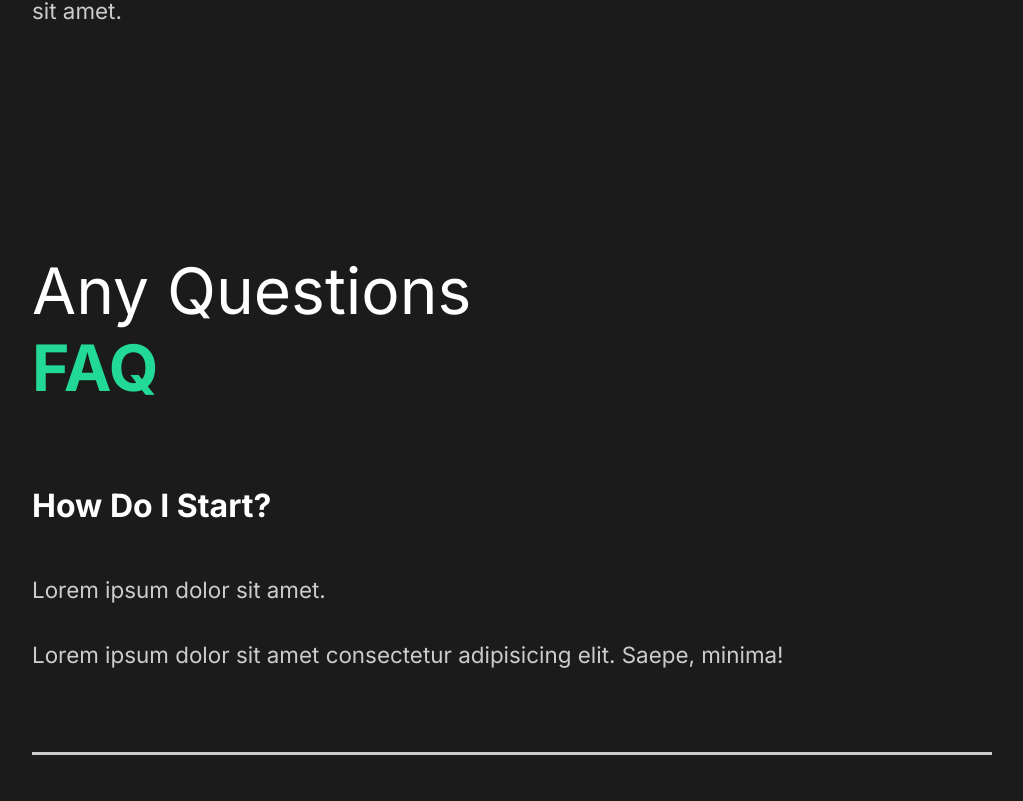
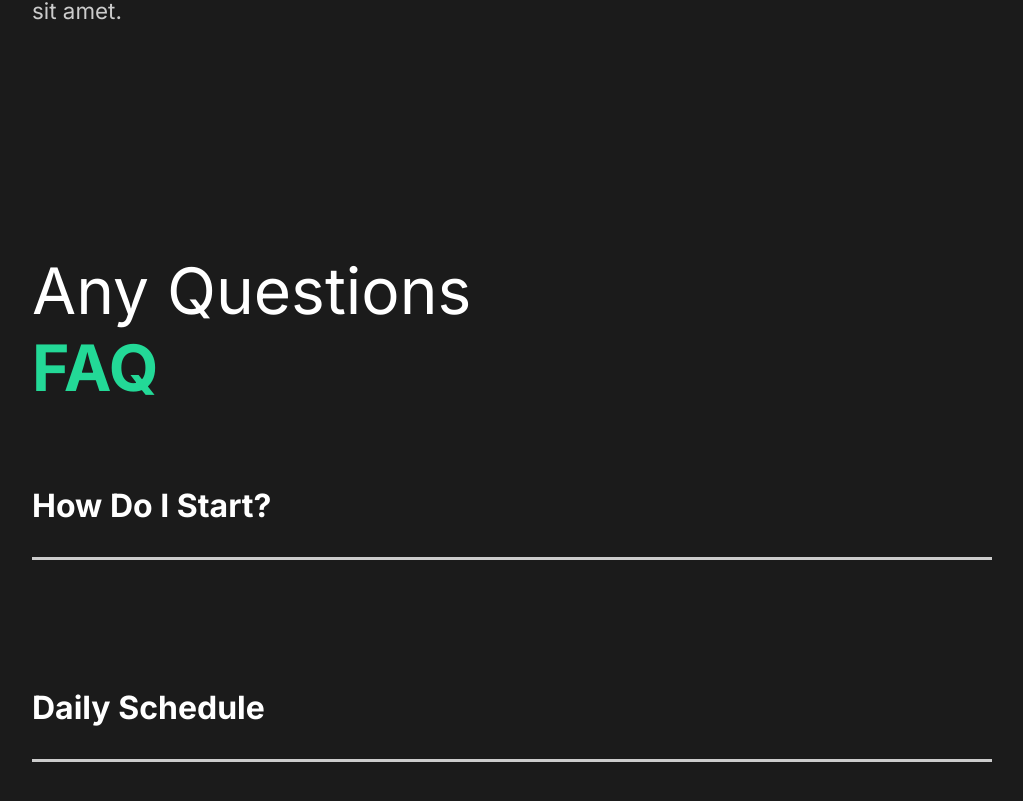
Before and after one commit to MezzUK/react-portfolio, a React (Create React App) app: page / in a window 1280 px wide. Shown: the part 1979-2780 px from the top of the page, without its empty margins (128-1151 px from the left). Built offline with nearby package versions, Linux system fonts and the light colour scheme.

Commit message:
Numerous animation updates

```diff
--- a/src/animation.js
+++ b/src/animation.js
@@ -7,14 +7,14 @@
         opacity: 1,
         y: 0,
         transition: {
-            duration: 1,
+            duration: 0.5,
             when: "beforeChildren",
             staggerChildren: 0.25
         }
     },
     exit: {
         opacity: 0,
-        y: 300,
+        // y: 300,
         transition: {
             duration: 0.5,
         },
@@ -39,3 +39,26 @@
     show: { scale: 1, opacity: 1, transition: { ease: 'easeOut', duration: 0.75}
     }
 }
+
+export const lineAnim = {
+    hidden: { width: '0%'},
+    show: {
+        width: '100%',
+        transition: {duration: 1}
+    },
+}
+
+export const slider = {
+    hidden: {x: '-130%', skew: '45deg'},
+    show: { x: '100%', skew: '0deg', transition: {ease: 'easeOut', duration: 1}}
+}
+
+export const sliderContainer = {
+    hidden: {opacity: 1},
+    show: {opacity: 1, transition: {staggerChildren: 0.15, ease: 'easeOut'}}
+}
+
+export const scrollReveal = {
+    hidden: {opacity: 0, scale: 1.2, transition: {duration: 0.5}},
+    show: {opacity: 1, scale: 1,transition: {duration: 0.5}}
+}
--- a/src/components/FaqSection.js
+++ b/src/components/FaqSection.js
@@ -1,43 +1,42 @@
-import React from 'react';
+import React, {useState} from 'react';
 import styled from 'styled-components';
 import { About } from '../styles';
+import Toggle from '../components/Toggle'
+import { AnimateSharedLayout } from 'framer-motion';
+import {scrollReveal} from '../animation';
+import { useScroll } from "./useScroll";
 
 const FaqSection = () => {
+    const [element, controls] = useScroll();
     return(
-        <Faq>
+        <Faq variants={scrollReveal} ref={element} animate={controls} initial="hidden">
             <h2>Any Questions <span>FAQ</span></h2>
-            <div className="question">
-                <h4>How Do I Start?</h4>
+            <AnimateSharedLayout>
+                <Toggle title={'How Do I Start?'}>
                     <div className="answer">
                         <p>Lorem ipsum dolor sit amet.</p>
                         <p>Lorem ipsum dolor sit amet consectetur adipisicing elit. Saepe, minima!</p>
                     </div>
-                <div className="faq-line"></div>
-            </div>
-            <div className="question">
-                <h4>Daily Schedule</h4>
+                </Toggle>
+                <Toggle title="Daily Schedule">
                     <div className="answer">
                         <p>Lorem ipsum dolor sit amet.</p>
                         <p>Lorem ipsum dolor sit amet consectetur adipisicing elit. Saepe, minima!</p>
                     </div>
-                <div className="faq-line"></div>
-            </div>
-            <div className="question">
-                <h4>Different Payment Methods</h4>
+                </Toggle>
+                <Toggle title="Different Payment Methods">
                     <div className="answer">
                         <p>Lorem ipsum dolor sit amet.</p>
                         <p>Lorem ipsum dolor sit amet consectetur adipisicing elit. Saepe, minima!</p>
                     </div>
-                <div className="faq-line"></div>
-            </div>
-            <div className="question">
-                <h4>What Products Do You Offer?</h4>
+                </Toggle>
+                <Toggle title="What Products Do You Offer?">
                     <div className="answer">
                         <p>Lorem ipsum dolor sit amet.</p>
                         <p>Lorem ipsum dolor sit amet consectetur adipisicing elit. Saepe, minima!</p>
                     </div>
-                <div className="faq-line"></div>
-            </div>
+                </Toggle>
+            </AnimateSharedLayout>
         </Faq>
     )
 }
--- a/src/components/ServicesSection.js
+++ b/src/components/ServicesSection.js
@@ -10,10 +10,13 @@
 // Styles
 import styled from "styled-components";
 import { About, Description, Image } from "../styles";
+import {fade} from '../animation';
+import { useScroll } from "./useScroll";
 
 const ServicesSection = () => {
+    const [element, controls] = useScroll();
     return (
-            <Services>
+            <Services variants={fade} animate={controls} initial="hidden" ref={element}>
                 <Description>
                     <h2>High <span>quality</span> services.</h2>
                     <Cards>
--- /dev/null
+++ b/src/components/Toggle.js
@@ -0,0 +1,15 @@
+import { motion } from "framer-motion";
+import React, {useState} from "react";
+
+const Toggle = ({children, title}) => {
+    const [toggle, setToggle] = useState(false);
+    return(
+        <motion.div layout className="question" onClick={() => setToggle(!toggle)}>
+            <motion.h4 layout>{title}</motion.h4>
+            {toggle ? children : ""}
+            <div className="faq-line"></div>
+        </motion.div>
+    )
+}
+
+export default Toggle;
--- /dev/null
+++ b/src/components/Wave.js
@@ -0,0 +1,29 @@
+import React from "react";
+import styled from "styled-components";
+import { motion } from "framer-motion";
+
+const Wave = () => {
+    return (
+        <WaveSvg
+            viewBox="0 0 1440 363"
+            fill="none"
+            xmlns="http://www.w3.org/2000/svg">
+            <motion.path
+                initial={{pathLength: 0, pathOffset: 1}}
+                animate={{pathLength: 1, pathOffset: 0}}
+                transition={{duration: 1}}
+                d="M1440 27.4774C1352.73 19.8184 1122.41 49.0556 899.331 227.276C620.48 450.052 354.282 355.647 170.328 185.318C23.165 49.0556 -4.21721 8.32998 0.487081 5"
+                stroke="#D96ED4"
+                strokeOpacity="0.1"
+                strokeWidth="10"/>
+        </WaveSvg>
+    )
+}
+
+const WaveSvg = styled.svg`
+    position: absolute;
+    left: 0rem;
+    z-index: 1;
+`
+
+export default Wave;
--- /dev/null
+++ b/src/components/useScroll.js
@@ -0,0 +1,14 @@
+import { useAnimation } from "framer-motion";
+import { useInView } from "react-intersection-observer";
+
+export const useScroll = () => {
+    const controls = useAnimation();
+    const [element, view] = useInView({threshold: 0.5});
+    console.log(view);
+    if(view){
+        controls.start("show");
+    }else{
+        controls.start("hidden");
+    }
+    return [element, controls];
+};
--- a/src/pages/OurWork.js
+++ b/src/pages/OurWork.js
@@ -6,31 +6,42 @@
 import athlete from '../img/athlete-small.png';
 import theracer from '../img/theracer-small.png';
 import goodtimes from '../img/goodtimes-small.png';
+import { useScroll } from "../components/useScroll";
 
 //Animations
 import { animate, motion } from "framer-motion";
-import { pageAnimation } from "../animation";
+import { pageAnimation, fade, photoAnim, lineAnim, slider, sliderContainer } from "../animation";
 
 const OurWork = () => {
+    const [element, controls] = useScroll();
+    const [element2, controls2] = useScroll();
     return(
         <Work variants={pageAnimation} initial="hidden" animate="show" exit="exit" style={{ background: "#fff"}}>
+            <motion.div variants={sliderContainer}>
+                <Frame1 variants={slider}></Frame1>
+                <Frame2 variants={slider}></Frame2>
+                <Frame3 variants={slider}></Frame3>
+                <Frame4 variants={slider}></Frame4>
+            </motion.div>
             <Movie>
-                <h2>The Athlete</h2>
-                <div className="line"></div>
+                <motion.h2 variants={fade}>The Athlete</motion.h2>
+                <motion.div variants={lineAnim} className="line"></motion.div>
                 <Link to="/work/the-athlete">
-                    <img src={athlete} alt="althlete"></img>
+                    <Hide>
+                        <motion.img variants={photoAnim} src={athlete} alt="althlete"></motion.img>
+                    </Hide>
                 </Link>
             </Movie>
-            <Movie>
+            <Movie ref={element} variants={fade} animate={controls} initial="hidden">
                 <h2>The Racer</h2>
-                <div className="line"></div>
+                <motion.div variants={lineAnim} className="line"></motion.div>
                 <Link to="/work/the-racer">
                     <img src={theracer} alt="theracer"></img>
                 </Link>
             </Movie>
-            <Movie>
+            <Movie ref={element2} variants={fade} animate={controls2} initial="hidden">
                 <h2>Good Times</h2>
-                <div className="line"></div>
+                <motion.div variants={lineAnim} className="line"></motion.div>
                 <Link to="/work/good-times">
                     <img src={goodtimes} alt="goodtimes"></img>
                 </Link>
@@ -49,11 +60,11 @@
 
 `
 
-const Movie = styled.div`
+const Movie = styled(motion.div)`
     padding-bottom: 10rem;
     .line{
         height: 0.5rem;
-        background-color: #cccccc;
+        background-color: #23d997;
         margin-bottom: 3rem;
     }
     img{
@@ -63,4 +74,31 @@
     }
 `
 
+const Hide = styled.div`
+    overflow: hidden;
+`
+
+// Frame Animation
+const Frame1 = styled(motion.div)`
+    position: fixed;
+    left: 0;
+    top: 10%;
+    width: 100%;
+    height: 100vh;
+    background: #fffebf;
+    z-index: 2;
+`
+
+const Frame2 = styled(Frame1)`
+    background: #ff8efb;
+`
+
+const Frame3 = styled(Frame1)`
+    background: #8ed2ff;
+`
+
+const Frame4 = styled(Frame1)`
+    background: #8effa0;
+`
+
 export default OurWork;
--- a/src/styles.js
+++ b/src/styles.js
@@ -1,6 +1,7 @@
-import styled from "styled-components"
+import styled from "styled-components";
+import { motion } from "framer-motion";
 
-export const About = styled.div`
+export const About = styled(motion.div)`
     min-height: 90vh;
     display:  flex;
     align-items: center;
@@ -12,6 +13,7 @@
 export const Description = styled.div`
     flex: 1;
     padding-right: 5rem;
+    z-index: 2;
     h2{
         font-weight: lighter;
     }
@@ -20,6 +22,7 @@
 export const Image = styled.div`
     flex: 1;
     overflow: hidden;
+    z-index: 2;
     img{
         width: 100%;
         height: 80vh;
```
Also changed, not shown: src/components/AboutSection.js (+3 -0 lines). Lines whose indentation alone changed are shown as unchanged.
